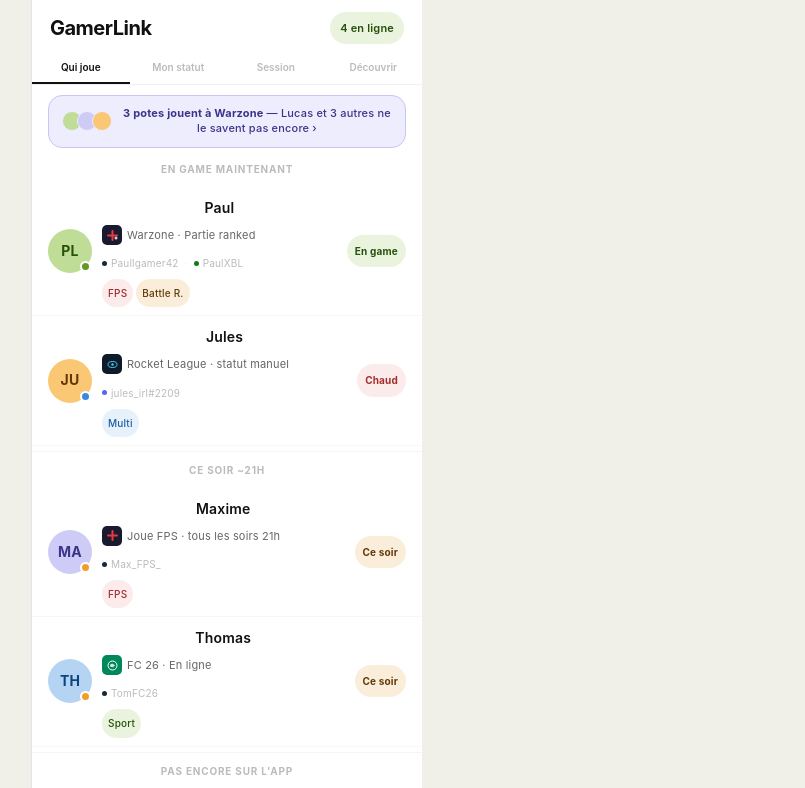
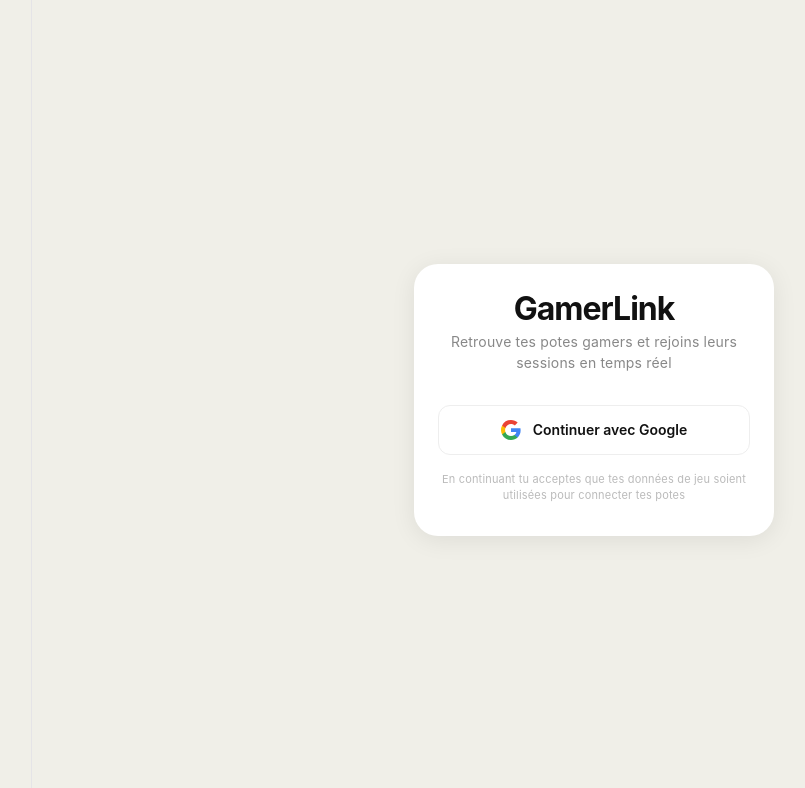
Before and after one commit to maximus78/gamerlink, a React (Vite) app: page / in a window 1280 px wide. Shown: the top 788 px of the page, without its empty margins (46-851 px from the left). Built offline with nearby package versions, Linux system fonts and the light colour scheme.

Commit message:
Auth Google + pages

```diff
--- a/src/App.jsx
+++ b/src/App.jsx
@@ -1,4 +1,6 @@
-import { useState } from 'react'
+import { useState, useEffect } from 'react'
+import { supabase } from './supabase'
+import Login from './pages/Login'
 import Feed from './pages/Feed'
 import Status from './pages/Status'
 import Session from './pages/Session'
@@ -6,13 +8,33 @@
 import './App.css'
 
 export default function App() {
+  const [session, setSession] = useState(null)
+  const [loading, setLoading] = useState(true)
   const [page, setPage] = useState('feed')
+
+  useEffect(() => {
+    supabase.auth.getSession().then(({ data: { session } }) => {
+      setSession(session)
+      setLoading(false)
+    })
+    supabase.auth.onAuthStateChange((_event, session) => {
+      setSession(session)
+    })
+  }, [])
+
+  if (loading) return (
+    <div style={{minHeight:'100vh',display:'flex',alignItems:'center',justifyContent:'center',background:'#f0efe8'}}>
+      <div style={{fontSize:'24px',fontWeight:'700',color:'#111'}}>GamerLink</div>
+    </div>
+  )
+
+  if (!session) return <Login />
 
   return (
     <div className="app">
       <div className="topbar">
         <span className="appname">GamerLink</span>
-        <span className="online">4 en ligne</span>
+        <span className="online">En ligne</span>
       </div>
 
       <div className="nav">
--- /dev/null
+++ b/src/pages/Login.jsx
@@ -0,0 +1,38 @@
+import { supabase } from '../supabase'
+
+export default function Login() {
+  const handleGoogle = async () => {
+    await supabase.auth.signInWithOAuth({
+      provider: 'google',
+      options: {
+        redirectTo: window.location.origin
+      }
+    })
+  }
+
+  return (
+    <div style={{minHeight:'100vh',display:'flex',flexDirection:'column',alignItems:'center',justifyContent:'center',background:'#f0efe8',padding:'20px'}}>
+      <div style={{width:'100%',maxWidth:'360px',background:'#fff',borderRadius:'24px',padding:'32px 24px',boxShadow:'0 4px 24px rgba(0,0,0,0.08)'}}>
+        <div style={{textAlign:'center',marginBottom:'32px'}}>
+          <div style={{fontSize:'32px',fontWeight:'700',color:'#111',letterSpacing:'-1px',marginBottom:'8px'}}>GamerLink</div>
+          <div style={{fontSize:'14px',color:'#888',lineHeight:'1.5'}}>Retrouve tes potes gamers et rejoins leurs sessions en temps réel</div>
+        </div>
+
+        <button onClick={handleGoogle}
+          style={{width:'100%',padding:'14px',borderRadius:'12px',border:'1px solid #eee',background:'#fff',display:'flex',alignItems:'center',justifyContent:'center',gap:'12px',cursor:'pointer',fontSize:'14px',fontWeight:'600',color:'#111',fontFamily:'inherit',marginBottom:'16px'}}>
+          <svg width="20" height="20" viewBox="0 0 20 20">
+            <path d="M19.6 10.23c0-.68-.06-1.36-.18-2H10v3.79h5.39a4.6 4.6 0 01-2 3.02v2.5h3.24c1.9-1.75 3-4.33 3-7.31z" fill="#4285F4"/>
+            <path d="M10 20c2.7 0 4.96-.89 6.62-2.42l-3.24-2.51c-.9.6-2.04.96-3.38.96-2.6 0-4.8-1.76-5.59-4.12H1.07v2.6A10 10 0 0010 20z" fill="#34A853"/>
+            <path d="M4.41 11.91A6.03 6.03 0 014.1 10c0-.66.12-1.3.31-1.91V5.49H1.07A10 10 0 000 10c0 1.61.39 3.14 1.07 4.51l3.34-2.6z" fill="#FBBC05"/>
+            <path d="M10 3.96c1.47 0 2.79.5 3.82 1.5l2.86-2.86C14.96.99 12.7 0 10 0A10 10 0 001.07 5.49l3.34 2.6C5.2 5.72 7.4 3.96 10 3.96z" fill="#EA4335"/>
+          </svg>
+          Continuer avec Google
+        </button>
+
+        <div style={{fontSize:'11px',color:'#bbb',textAlign:'center',lineHeight:'1.5'}}>
+          En continuant tu acceptes que tes données de jeu soient utilisées pour connecter tes potes
+        </div>
+      </div>
+    </div>
+  )
+}
```
